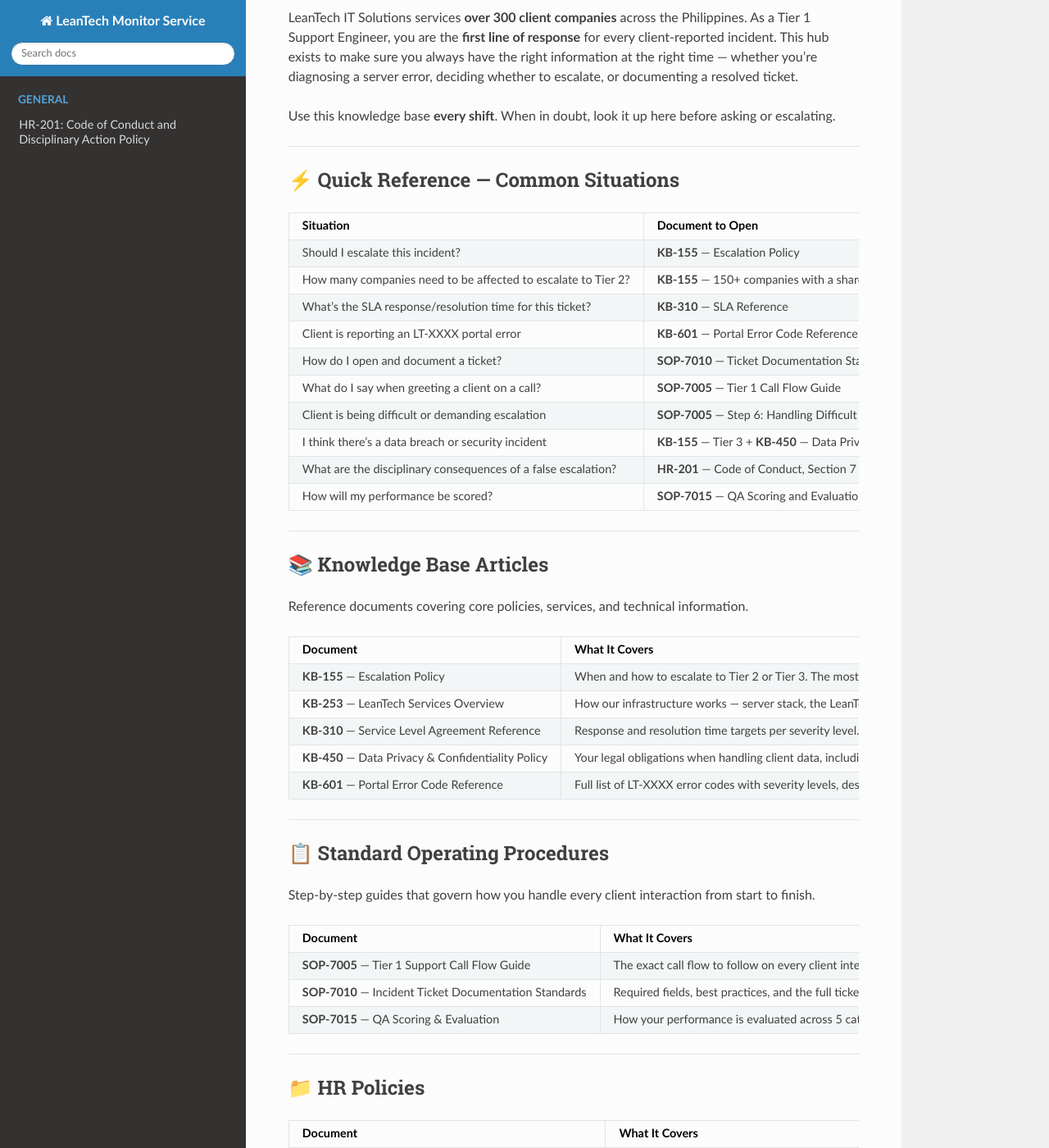
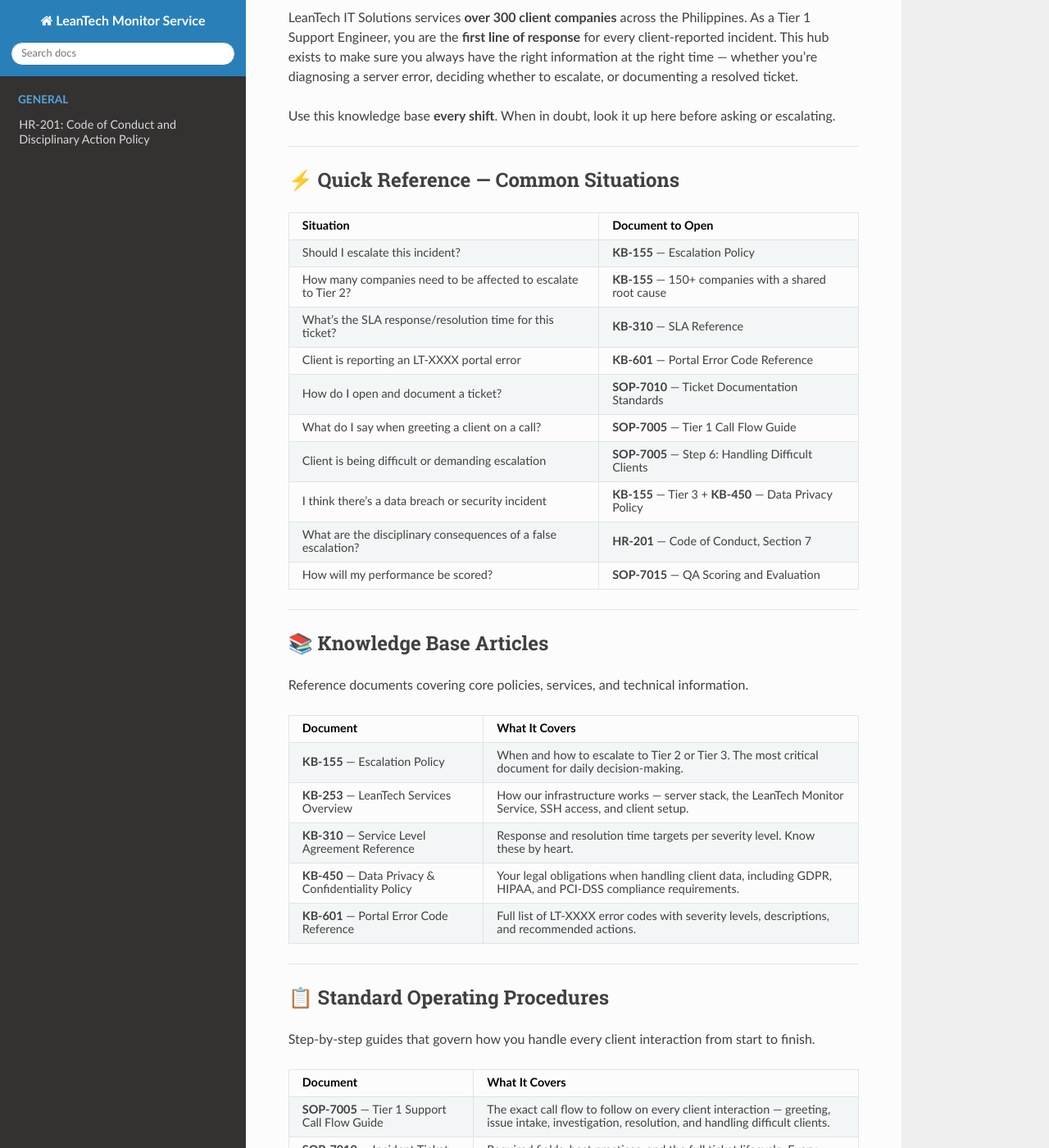
Before and after one commit to UE-Cal-CPE/wg2026-finals-ltcms, a Sphinx documentation site: the page built from docs/index.rst, in a window 1280 px wide and 1400 px high, scrolled down 328 px. Shown: the whole window at 82% size. Built offline with Sphinx 7.4.7 and the Read the Docs theme 3.1.0, drawn with Linux system fonts in a browser that asks for light colours; pages that are not in the unit, such as notebooks, are missing from menus.

Commit message:
line wrapping

```diff
--- /dev/null
+++ b/docs/_static/custom.css
@@ -0,0 +1,10 @@
+/* Force table cells to wrap text */
+.wy-table-responsive table td,
+.wy-table-responsive table th {
+    white-space: normal !important;
+}
+
+/* Allow the responsive container to show overflow if needed */
+.wy-table-responsive {
+    overflow: visible !important;
+}
--- a/docs/conf.py
+++ b/docs/conf.py
@@ -30,6 +30,10 @@ templates_path = ['_templates']
 # -- Options for HTML output
 
 html_theme = 'sphinx_rtd_theme'
+html_static_path = ['_static']
+html_css_files = [
+    'custom.css',
+]
 
 # -- Options for EPUB output
 epub_show_urls = 'footnote'
```
